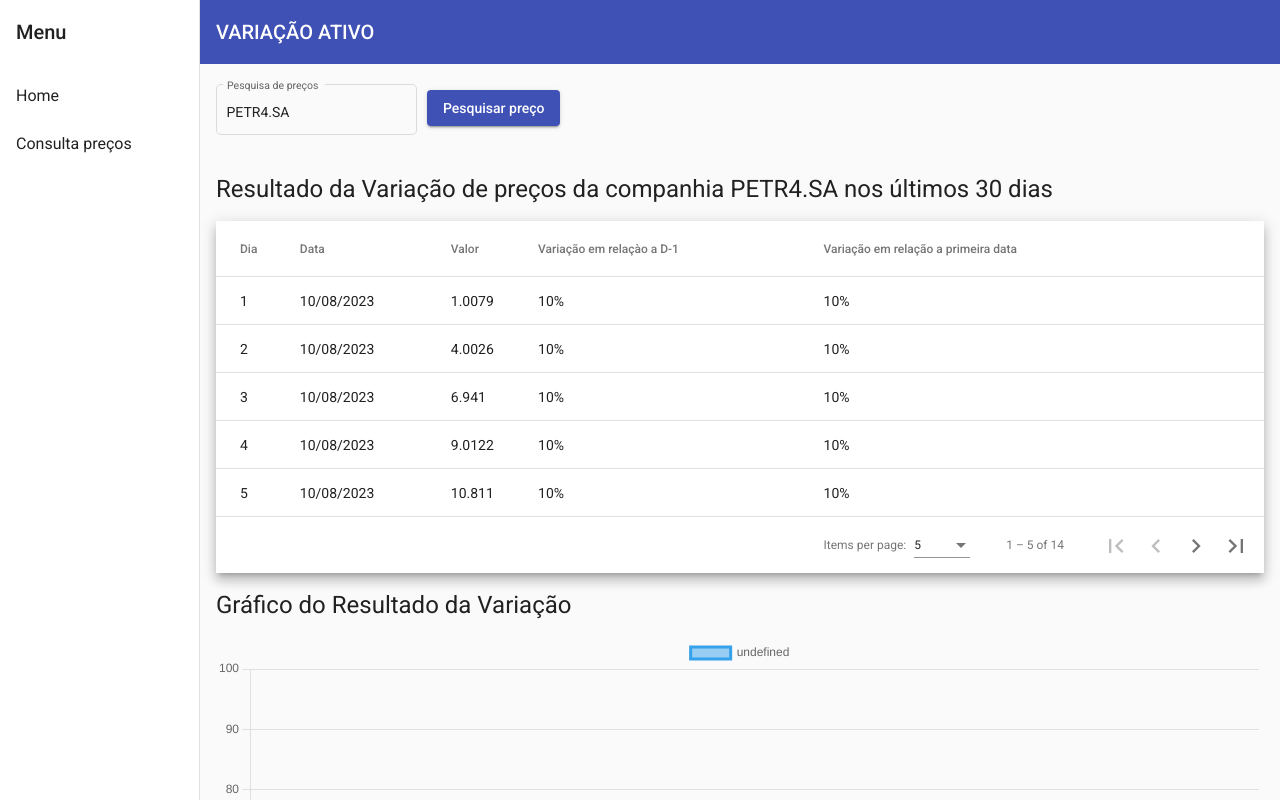
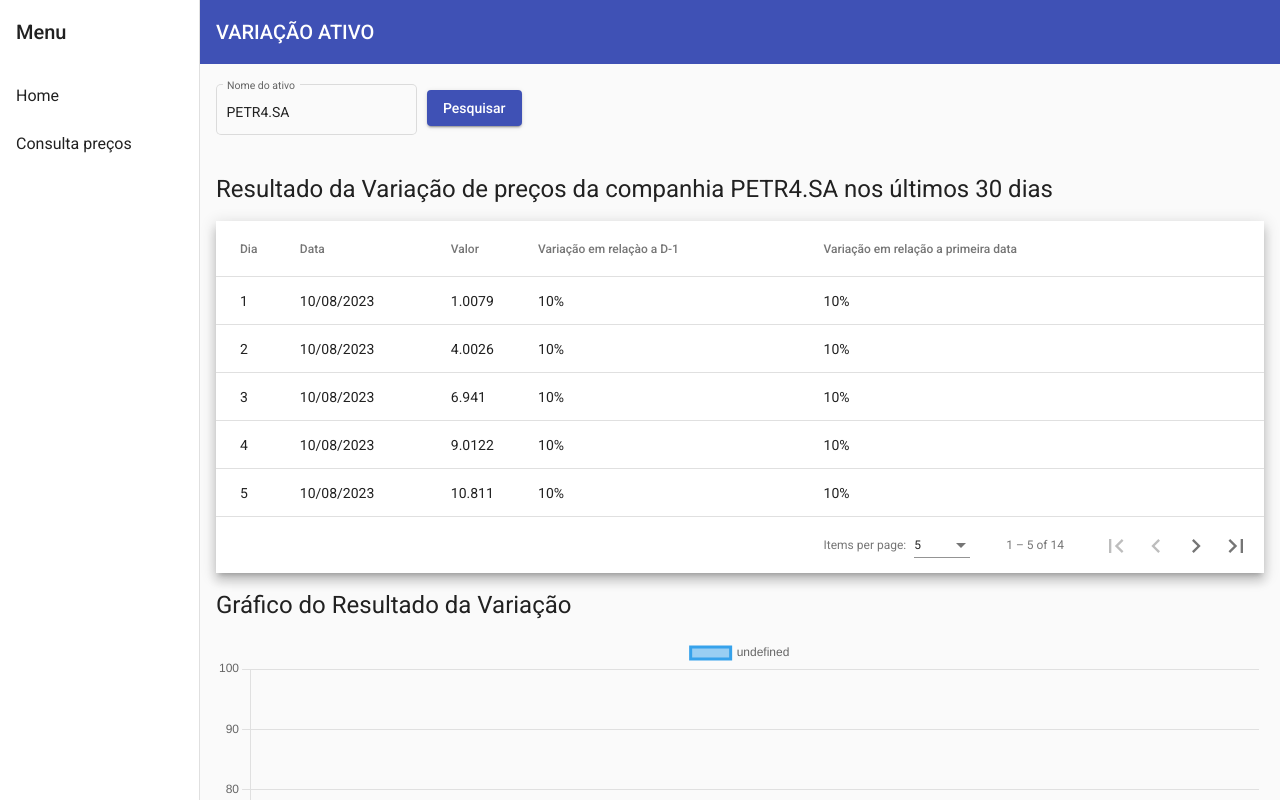
Before and after one commit to brunoscosta17/asset-variation-challenge, an Angular app: page /consult-prices in a window 1280 px wide. Built offline with nearby package versions, Linux system fonts and the light colour scheme.

Commit message:
feature: alteração textos

```diff
--- a/src/app/modules/consult-prices/consult-prices.component.html
+++ b/src/app/modules/consult-prices/consult-prices.component.html
@@ -1,6 +1,6 @@
 <div class="search-wrapper">
   <mat-form-field appearance="outline">
-    <mat-label>Pesquisa de preços</mat-label>
+    <mat-label>Nome do ativo</mat-label>
     <input matInput [formControl]="queryField" />
   </mat-form-field>
   <div class="button-row">
@@ -10,7 +10,7 @@
       class="button"
       [disabled]="!queryField.value"
       (click)="search()">
-      Pesquisar preço
+      Pesquisar
     </button>
   </div>
 </div>
```
